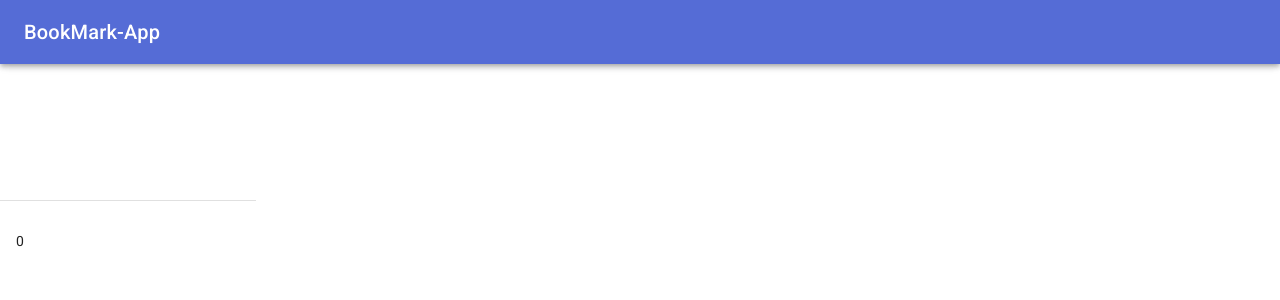
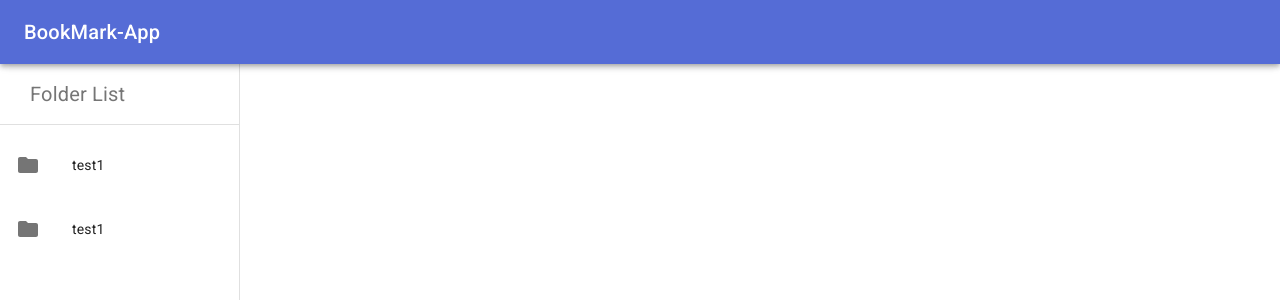
Before and after one commit to ken2pg/BookMark-App, a Next.js app: page / in a window 1280 px wide. Shown: the top 300 px of the page. Built offline with nearby package versions, Linux system fonts and the light colour scheme.

Commit message:
drawerの追加

```diff
--- a/src/components/sideBar.tsx
+++ b/src/components/sideBar.tsx
@@ -22,31 +22,67 @@ import { sideBarSlice } from '../slices/sideBarSlice';
 import { useDispatch } from 'react-redux';
 import { useSelector } from 'react-redux';
 import { RootState } from '../store';
+import FolderItem from './folderItem';
+
+import FolderIcon from '@material-ui/icons/Folder';
 
 const useStyles = makeStyles((theme: Theme) =>
   createStyles({
     root: {
-      width: '20%',
-      margin: '200px 0',
+      // width: '30%',
+      // margin: '25px 0',
+      // display: 'flex',
+    },
+    title: {
+      // textAlign: 'center',
+      margin: '15px 30px',
+      fontSize: '20px',
+    },
+    drawer: {},
+
+    drawerPaper: {
+      width: 240,
+      zIndex: -100,
     },
   })
 );
 
-const sideBar = () => {
+const SideBar = () => {
   const classes = useStyles();
-  const dispatch = useDispatch();
+  // const dispatch = useDispatch();
   const state = useSelector((state: RootState) => state);
 
   //   console.log(state.sideBar.folder);
   return (
     <div className={classes.root}>
-      <Divider />
-      <List>
-        <ListItem>
-          <p>{state.sideBar.folder.userId}</p>
-        </ListItem>
-      </List>
+      <Drawer
+        className={classes.drawer}
+        variant="permanent"
+        classes={{
+          paper: classes.drawerPaper,
+        }}
+      >
+        <Toolbar />
+        <Typography color={'textSecondary'} className={classes.title}>
+          Folder List
+        </Typography>
+        <Divider />
+        <List>
+          <ListItem button key={'sample1'}>
+            <ListItemIcon>
+              <FolderIcon></FolderIcon>
+            </ListItemIcon>
+            <FolderItem />
+          </ListItem>
+          <ListItem button key={'sample1'}>
+            <ListItemIcon>
+              <FolderIcon></FolderIcon>
+            </ListItemIcon>
+            <FolderItem />
+          </ListItem>
+        </List>
+      </Drawer>
     </div>
   );
 };
-export default sideBar;
+export default SideBar;
```
